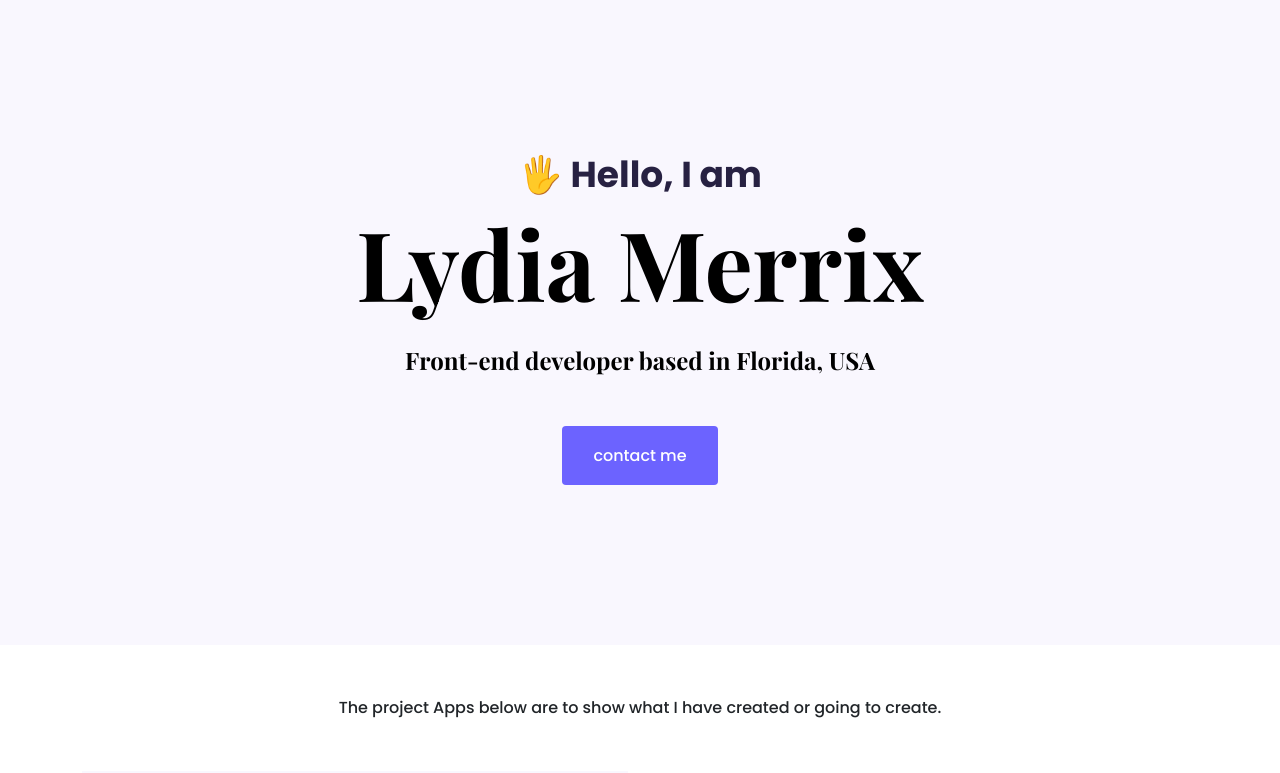
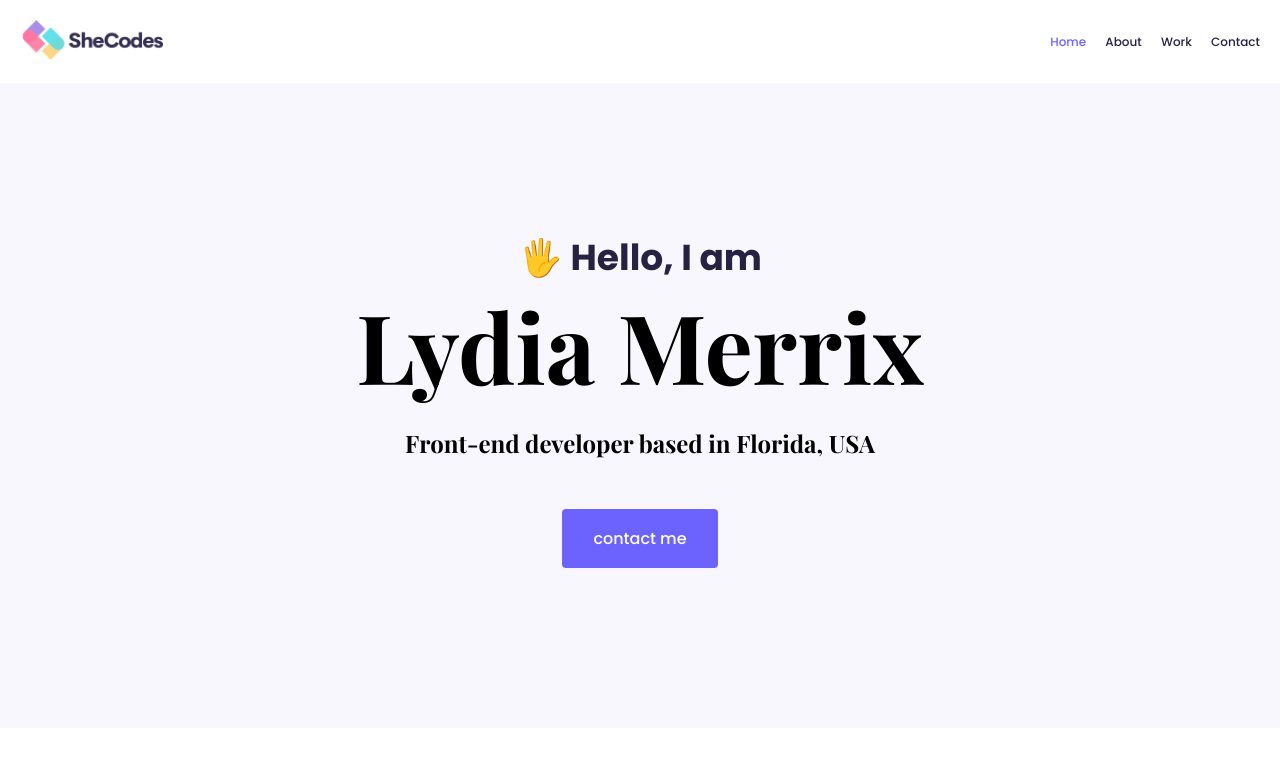
Before and after one commit to lydia-merrix/portfoliohomework, a plain HTML site: page index.html in a window 1280 px wide. Shown: the top 773 px of the page. Drawn offline with nearby package versions, Linux system fonts and the light colour scheme.

Commit message:
add images and contact information

```diff
--- a/index.html
+++ b/index.html
@@ -37,6 +37,26 @@
     <title>Document</title>
   </head>
   <body>
+      <div class="container"></div>
+      <nav class="d-flex justify-content-between">
+          <img src="images/logo.png" class="logo d-none d-md-block" alt=""/>
+          <img src="images/shecodes.jpg" class="logo d-block d-md-none" alt=""/>
+          <ul>
+              <li class="active">
+              <a href="/">Home</a>
+                </li>
+              <li>
+                <a href="/about.html">About</a>
+                </li>
+              <li>
+                  <a href="/work.html">Work</a>
+                </li>
+              <li>
+                  <a href="/contact.html">Contact</a>
+                </li>
+          </ul>
+          </div>
+      </nav>
     <div class="hero">
       <p>🖐 Hello, I am</p>
       <h1>Lydia Merrix</h1>
--- a/source/portfolio.css
+++ b/source/portfolio.css
@@ -98,10 +98,37 @@ p {
 .project-description {
   padding: 120px 60px;
 }
+.logo{
+  max-height: 40px ;
+}
+nav {
+    padding: 20px;
+}
+nav ul {
+margin: 0;
+padding: 0;
+}
+nav li{
+    display: inline;
+    list-style: none;
+    line-height: 42px;
+    margin-left: 15px;
+}
+nav a {
+    font-size: 12px;
+text-decoration: none;
+color: #272142;
+ transition: all 100ms ease-in-out;
+}
+nav a:hover,nav li.active a {
+    color: var(--branding-color);
+}
+
 @media (max-width: 900px) {
   .hero {
     padding: 80px 20px;
   }
+
   h1 {
     font-size: 44px;
     line-height: 56px;
```
Also changed, not shown: images/logo.png (added), images/shecodes.jpg (added).
